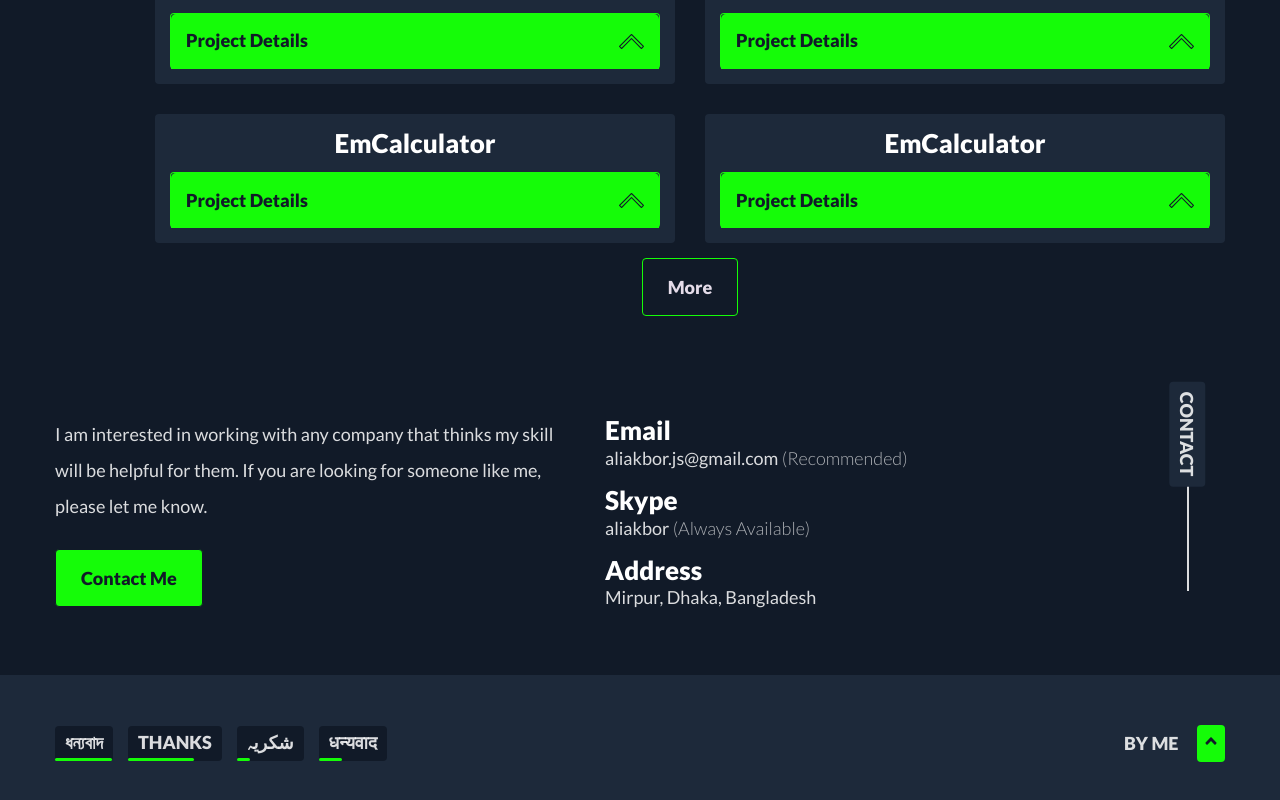
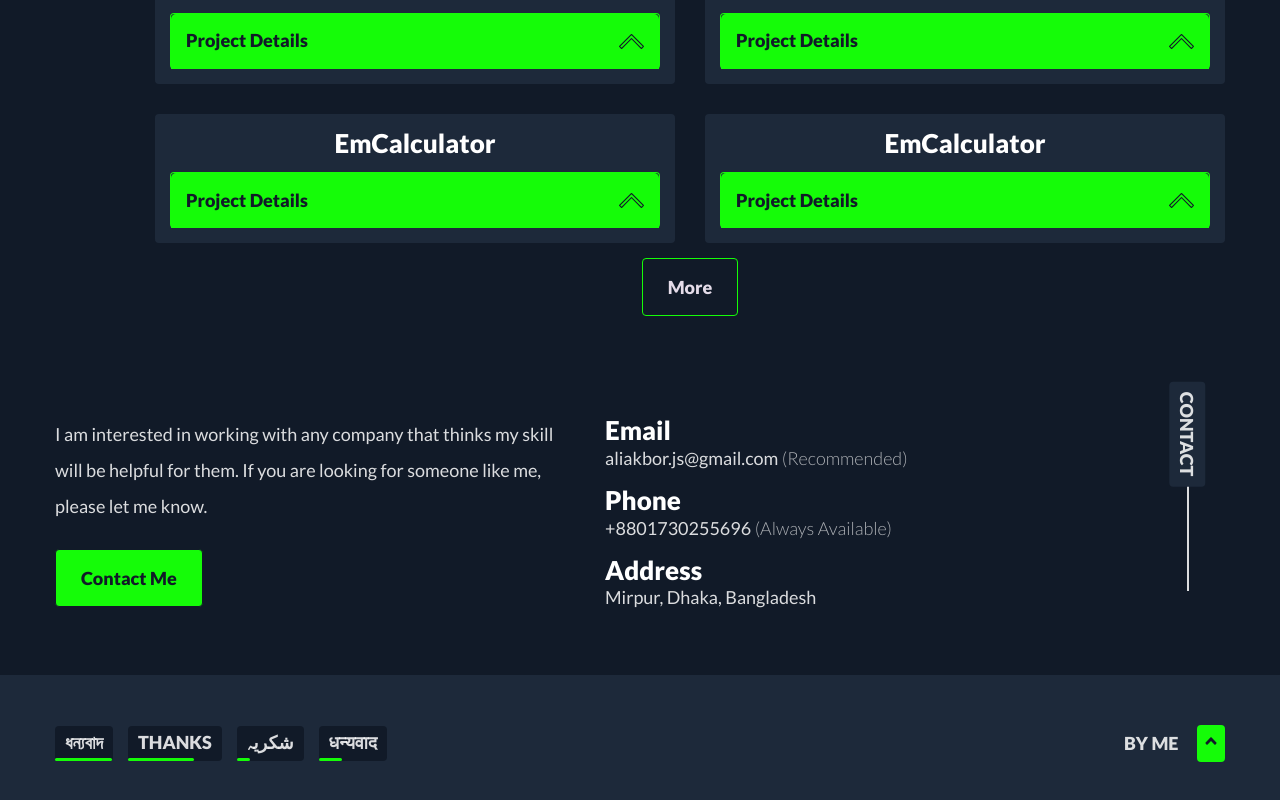
Before and after one commit to aliakborswe/aliakbor.me, a Next.js app: page / in a window 1280 px wide. Shown: the part 2700-3500 px from the top of the page. Built offline with nearby package versions, Linux system fonts and the light colour scheme.

Commit message:
contact number add

```diff
--- a/src/components/contact/Contact.jsx
+++ b/src/components/contact/Contact.jsx
@@ -36,9 +36,9 @@ const Contact = () => {
                 </p>
               </li>
               <li>
-                <h5>Skype</h5>
+                <h5>Phone</h5>
                 <p>
-                  aliakbor <span>(Always Available)</span>
+                  +8801730255696 <span>(Always Available)</span>
                 </p>
               </li>
               <li>
```
